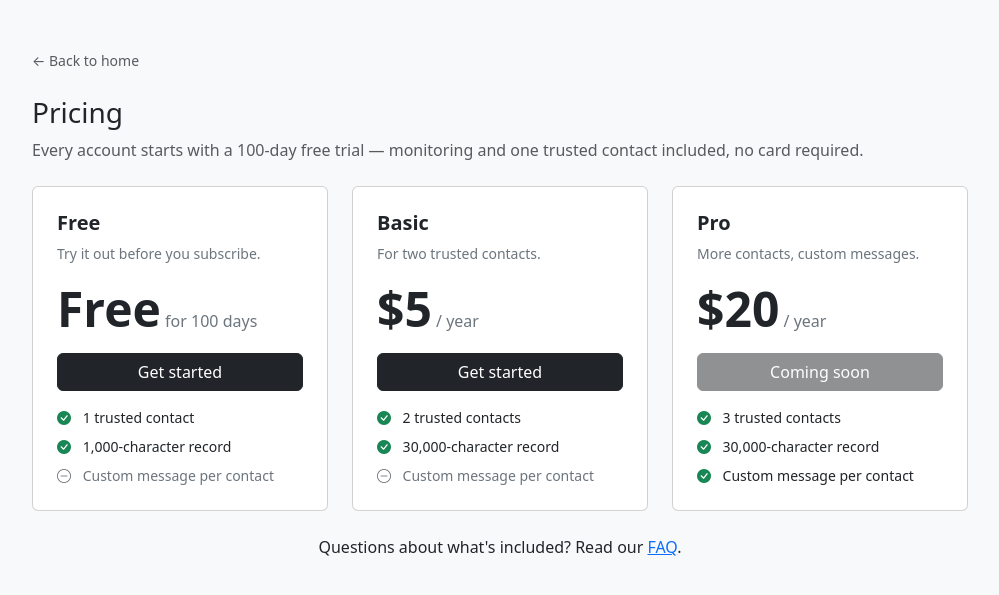
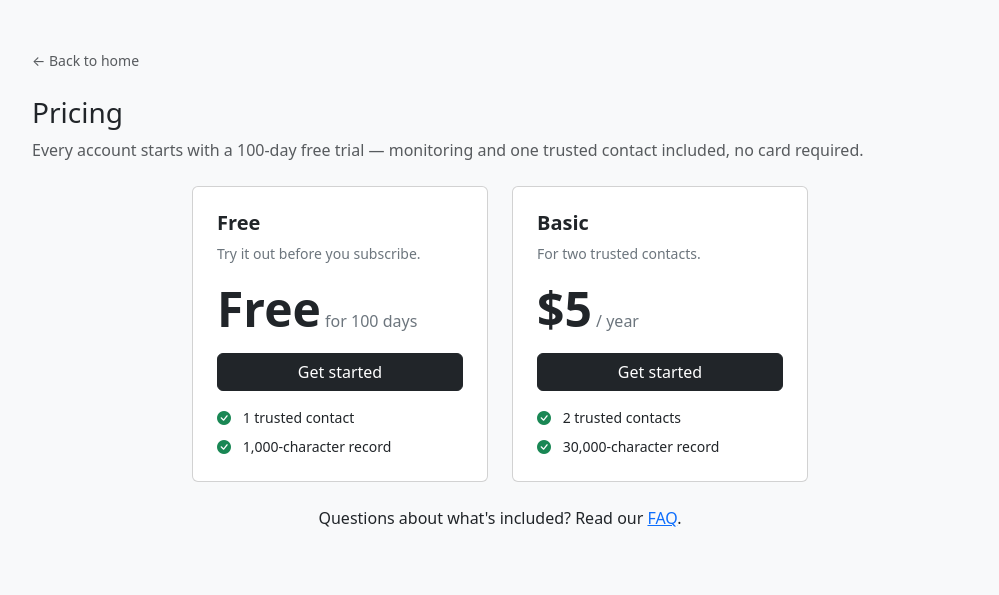
Before and after one commit to naneri/lastwillapp, a Laravel app: page /pricing in a window 1280 px wide. Shown: the top 595 px of the page, without its empty margins (140-1139 px from the left). Run offline with Laravel 12, Linux system fonts and the light colour scheme.

Commit message:
Hide Pro plan and its custom-message perk from billing and pricing pages
Pro is now filtered out of the plan picker entirely (not just its
upgrade button) on both /billing and the public /pricing page, unless
an owner is already subscribed to it. The "Custom message per contact"
line is also dropped from the remaining cards, since it otherwise
hinted at a feature with no way to actually get it right now. Backend
upgrade/cron functionality is untouched.

Co-Authored-By: Claude Sonnet 5 <noreply@anthropic.com>

```diff
--- a/resources/views/pricing.blade.php
+++ b/resources/views/pricing.blade.php
@@ -49,8 +49,13 @@
                 };
             @endphp
 
-            <div class="row g-4 row-cols-1 row-cols-md-3 mb-4">
-                @foreach ($plans as $plan)
+            <div class="row g-4 row-cols-1 row-cols-md-2 justify-content-center mb-4" style="max-width: 40rem; margin-inline: auto;">
+                {{-- Pro is temporarily hidden from this public page (not just its
+                     upgrade button, since there's no existing Pro owner viewing
+                     this one) — see the same "Coming soon" note on
+                     billing/show.blade.php's Pro card for why the plan itself
+                     is left fully intact otherwise. --}}
+                @foreach (collect($plans)->reject(fn ($plan) => $plan === \App\Domain\Enums\Plan::Pro) as $plan)
                     <div class="col">
                         <div class="card h-100">
                             <div class="card-body p-4">
@@ -62,30 +67,18 @@
                                     <span class="text-secondary">{{ $planSuffix($plan) }}</span>
                                 </div>
 
-                                @if ($plan === \App\Domain\Enums\Plan::Pro)
-                                    {{-- Temporarily not purchasable — see the same note on
-                                         billing/show.blade.php's Pro card. --}}
-                                    <button type="button" class="btn btn-dark w-100 mb-3 opacity-50" disabled>
-                                        Coming soon
-                                    </button>
-                                @else
-                                    <a href="{{ route('register') }}" class="btn btn-dark w-100 mb-3">
-                                        Get started
-                                    </a>
-                                @endif
+                                <a href="{{ route('register') }}" class="btn btn-dark w-100 mb-3">
+                                    Get started
+                                </a>
 
                                 <ul class="list-unstyled small mb-0">
                                     <li class="mb-2">
                                         <i class="bi bi-check-circle-fill text-success me-2" aria-hidden="true"></i>
                                         {{ $plan->willReceiverLimit() }} trusted {{ Str::plural('contact', $plan->willReceiverLimit()) }}
                                     </li>
-                                    <li class="mb-2">
+                                    <li>
                                         <i class="bi bi-check-circle-fill text-success me-2" aria-hidden="true"></i>
                                         {{ number_format($plan->recordCharacterLimit()) }}-character record
-                                    </li>
-                                    <li class="{{ $plan->allowsCustomMessages() ? '' : 'text-secondary' }}">
-                                        <i class="bi {{ $plan->allowsCustomMessages() ? 'bi-check-circle-fill text-success' : 'bi-dash-circle' }} me-2" aria-hidden="true"></i>
-                                        Custom message per contact
                                     </li>
                                 </ul>
                             </div>
```
Also changed, not shown: app/Http/Controllers/BillingController.php (+15 -6 lines), resources/views/billing/show.blade.php (+12 -15 lines).
